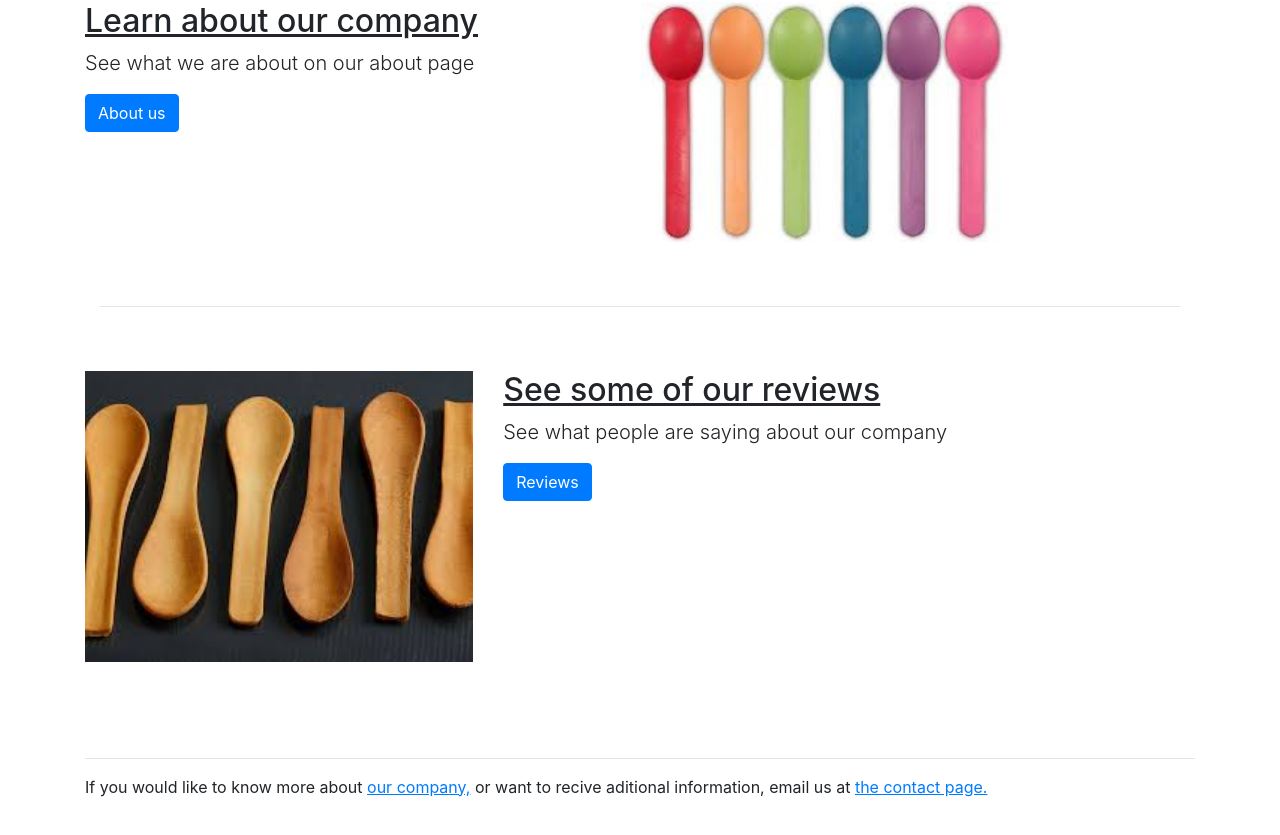
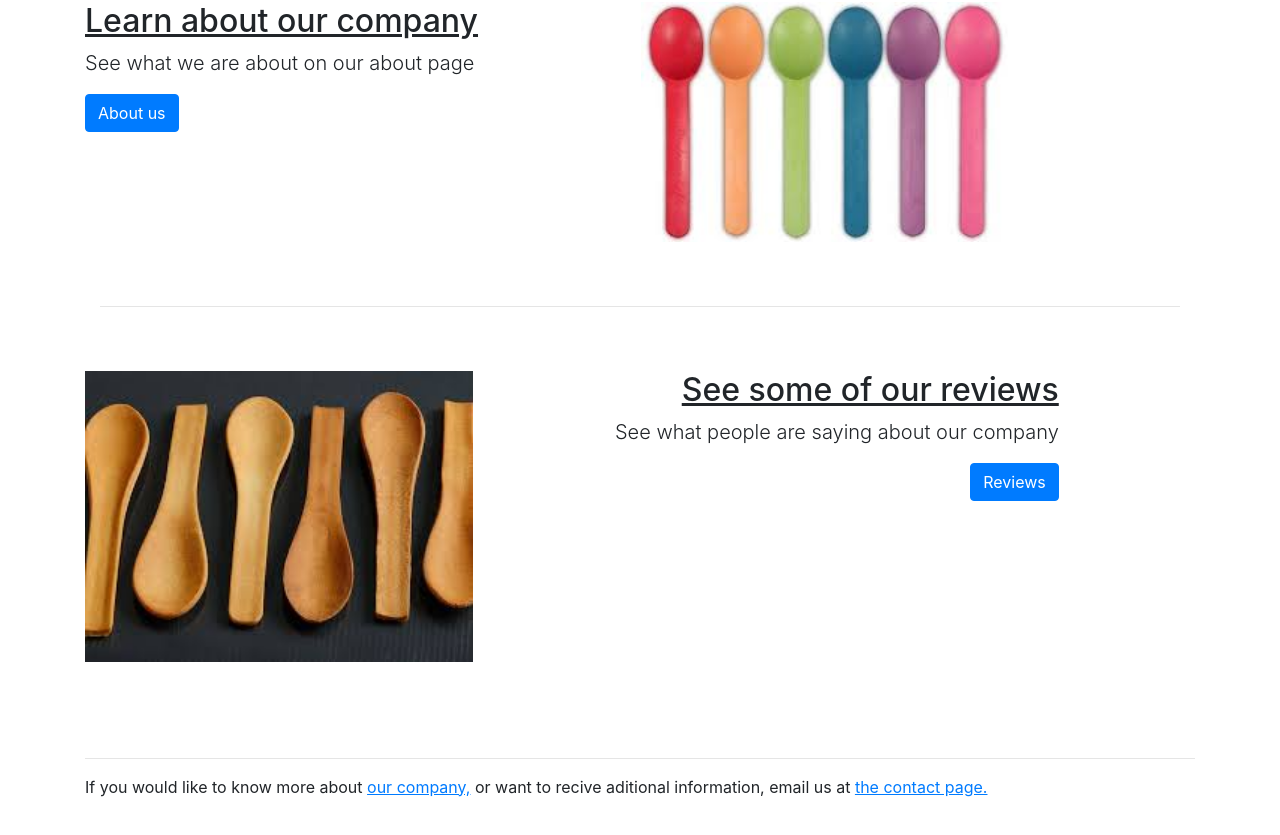
Before and after one commit to samgcode/skills-comp, a Vue app in the folder frontend/: page / in a window 1280 px wide. Shown: the part 567-1402 px from the top of the page. Built offline with nearby package versions, Linux system fonts and the light colour scheme.

Commit message:
- changed text alignment on homepeage

```diff
--- a/frontend/src/components/Home/HomePage.vue
+++ b/frontend/src/components/Home/HomePage.vue
@@ -24,7 +24,7 @@
           <img src="@/assets/manySpoons.jpg" alt="Image of one of our spoons"
           class="bd-placeholder-img bd-placeholder-img-lg featurette-image img-fluid mx-auto" width="500" height="500">
         </div>
-        <div class="col-md-7">
+        <div class="col-md-7 right-align">
           <h2 class="featurette-heading"><u>See some of our reviews</u></h2>
           <p class="lead">See what people are saying about our company</p>
           <router-link :to="{ name: 'Store' }" class="lead btn btn-primary">Reviews</router-link>
@@ -44,3 +44,9 @@ import HomeCarousel from './HomeCarousel';
     }
   }
 </script>
+
+<style scoped>
+.right-align {
+  text-align: right;
+}
+</style>
```
